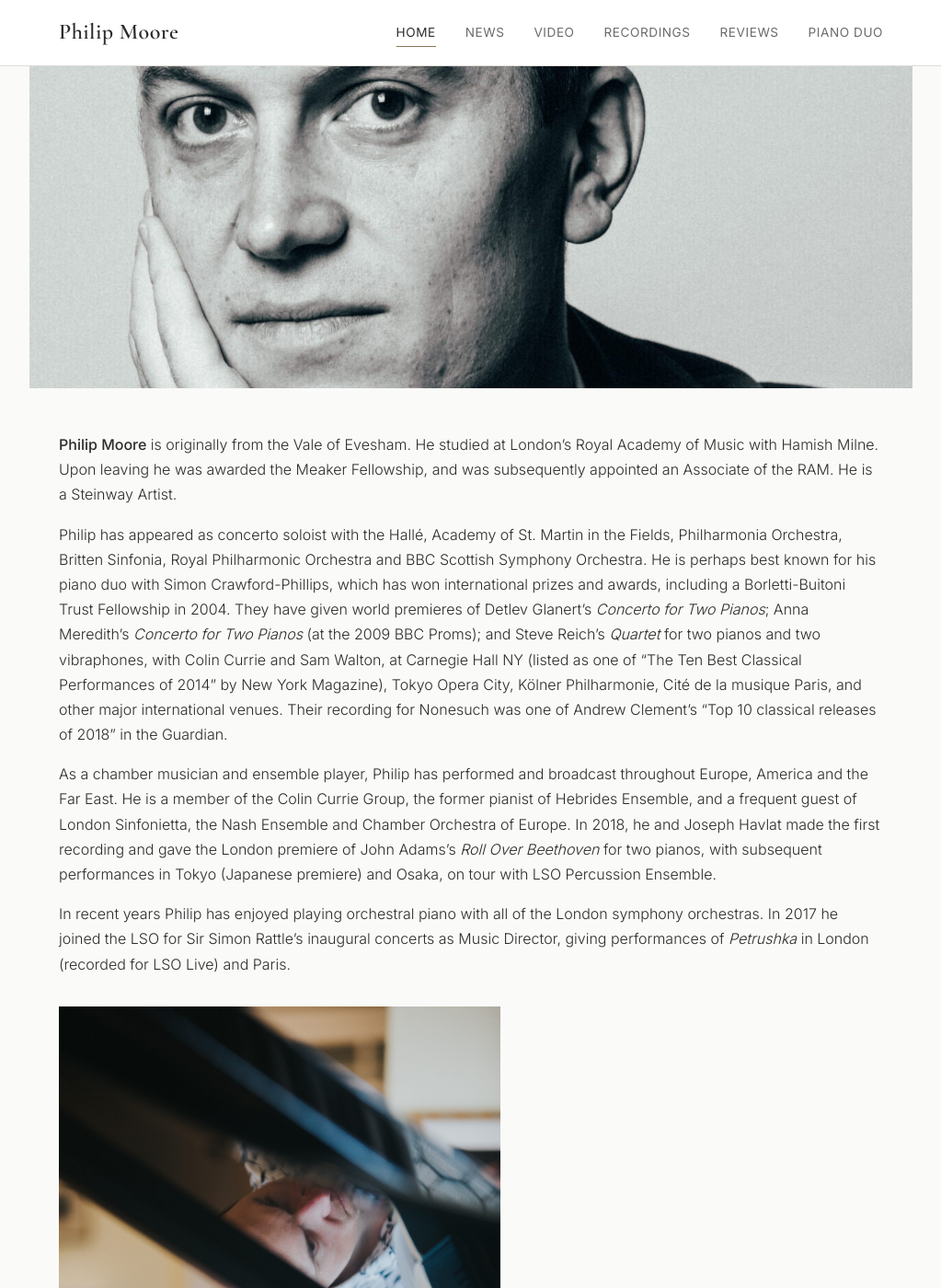
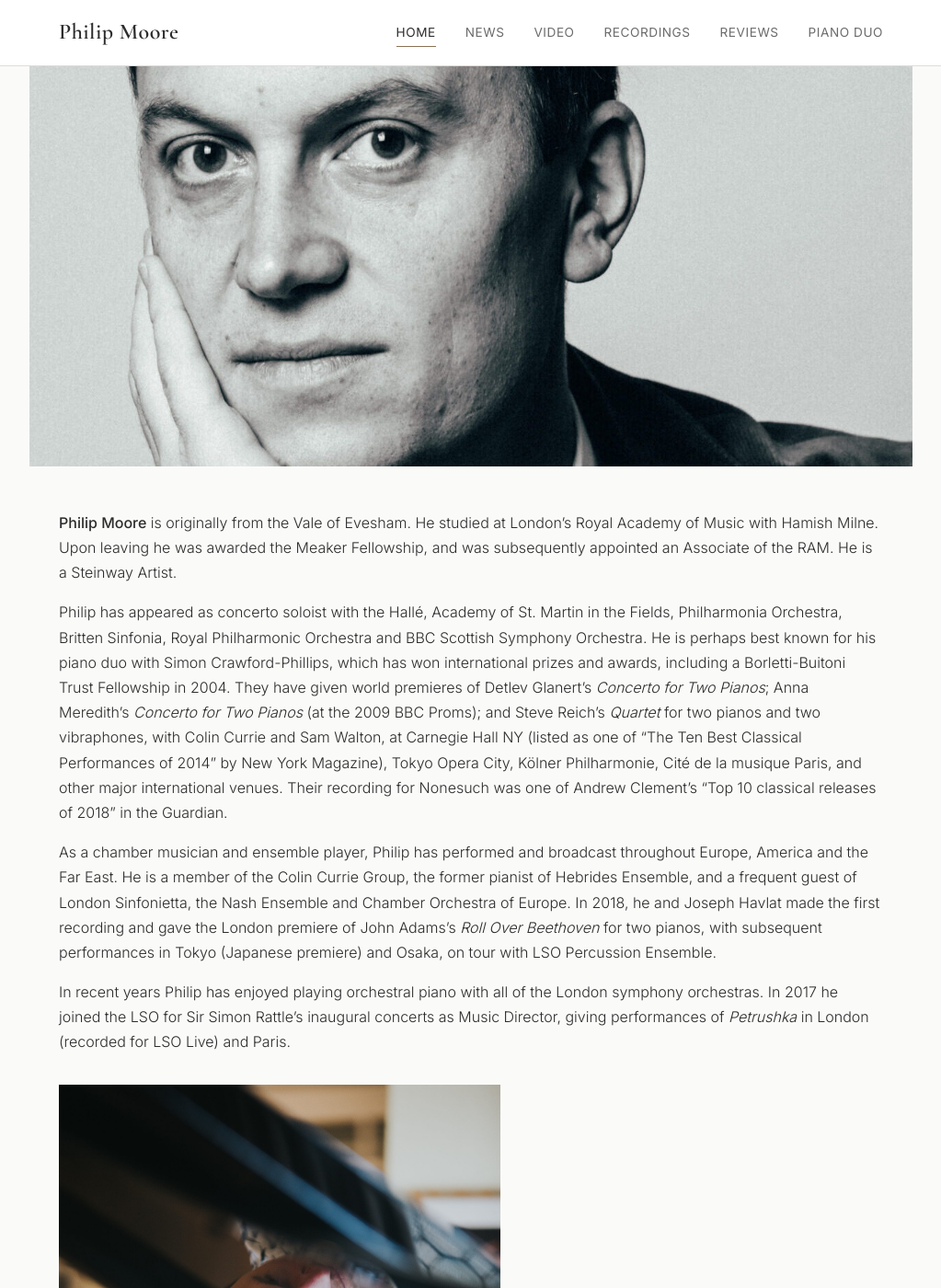
Before and after one commit to petemoore/philipmoorepianist.co.uk, a Jekyll site: the page built from index.md, in a window 1280 px wide and 1400 px high. Shown: the whole window at 92% size, without its empty margins (128-1151 px from the left). Built offline with Jekyll 4.4.1, drawn with Linux system fonts in a browser that asks for light colours.

Commit message:
Fix banner image cropping — show full image without height constraint
Removed max-height, overflow:hidden, object-fit:cover and fixed height
that were cropping the banner to a 350px strip. Now displays the full
image at 100% viewport width with natural aspect ratio.

Co-Authored-By: Claude Opus 4.6 (1M context) <noreply@anthropic.com>

```diff
--- a/assets/css/style.css
+++ b/assets/css/style.css
@@ -124,16 +124,12 @@ main img {
   margin-left: calc(-50vw + 50%);
   margin-top: -3rem;
   margin-bottom: 3rem;
-  overflow: hidden;
-  max-height: 350px;
 }
 
 .hero-banner img {
   width: 100%;
   max-width: none;
-  height: 350px;
-  object-fit: cover;
-  object-position: center;
+  height: auto;
   display: block;
 }
 
@@ -360,8 +356,7 @@ main > img {
   h1 { font-size: 2rem; }
   h2 { font-size: 1.5rem; }
 
-  .hero-banner { margin-top: -2rem; max-height: 200px; }
-  .hero-banner img { height: 200px; }
+  .hero-banner { margin-top: -2rem; }
 
   .image-pair {
     grid-template-columns: 1fr;
```
